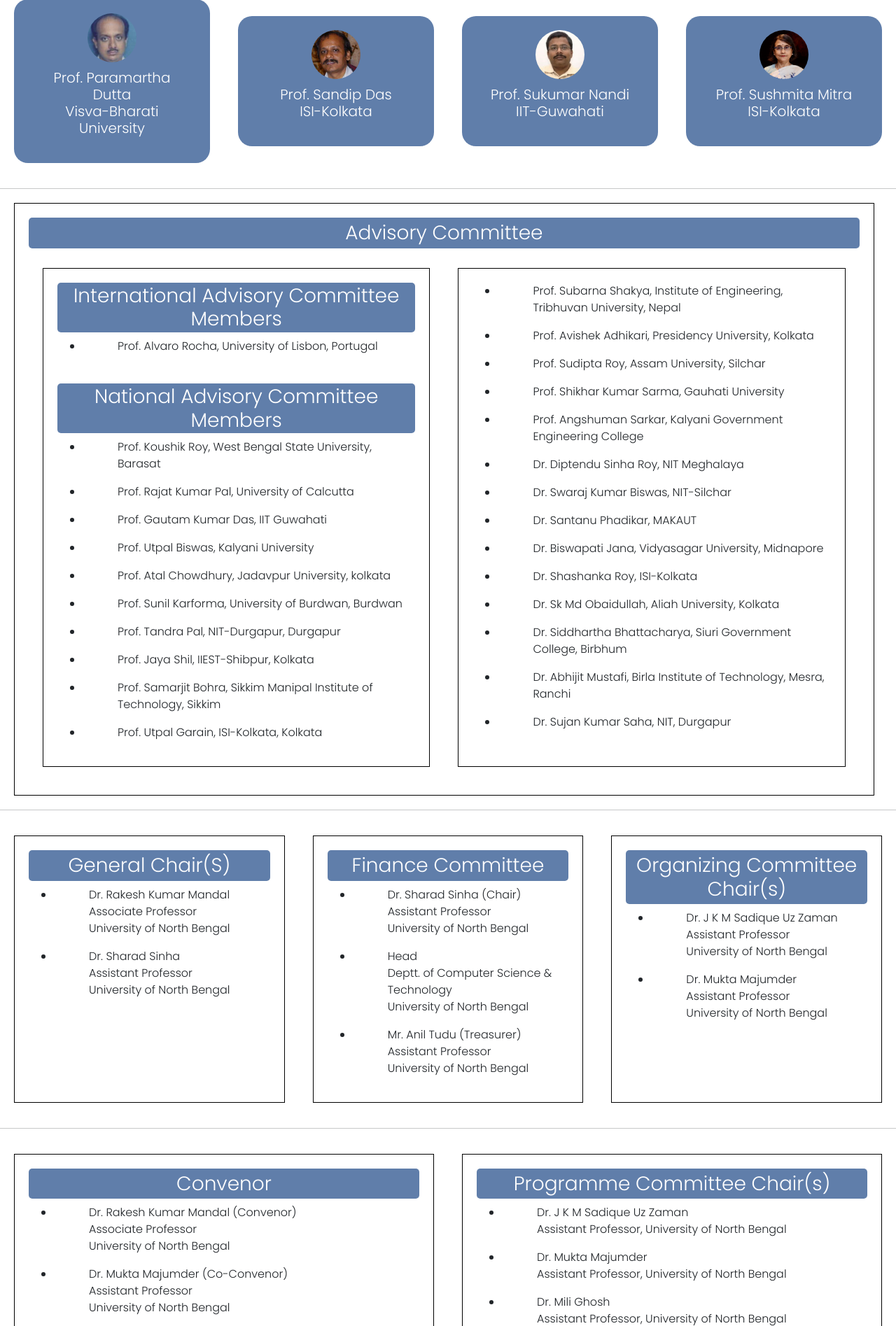
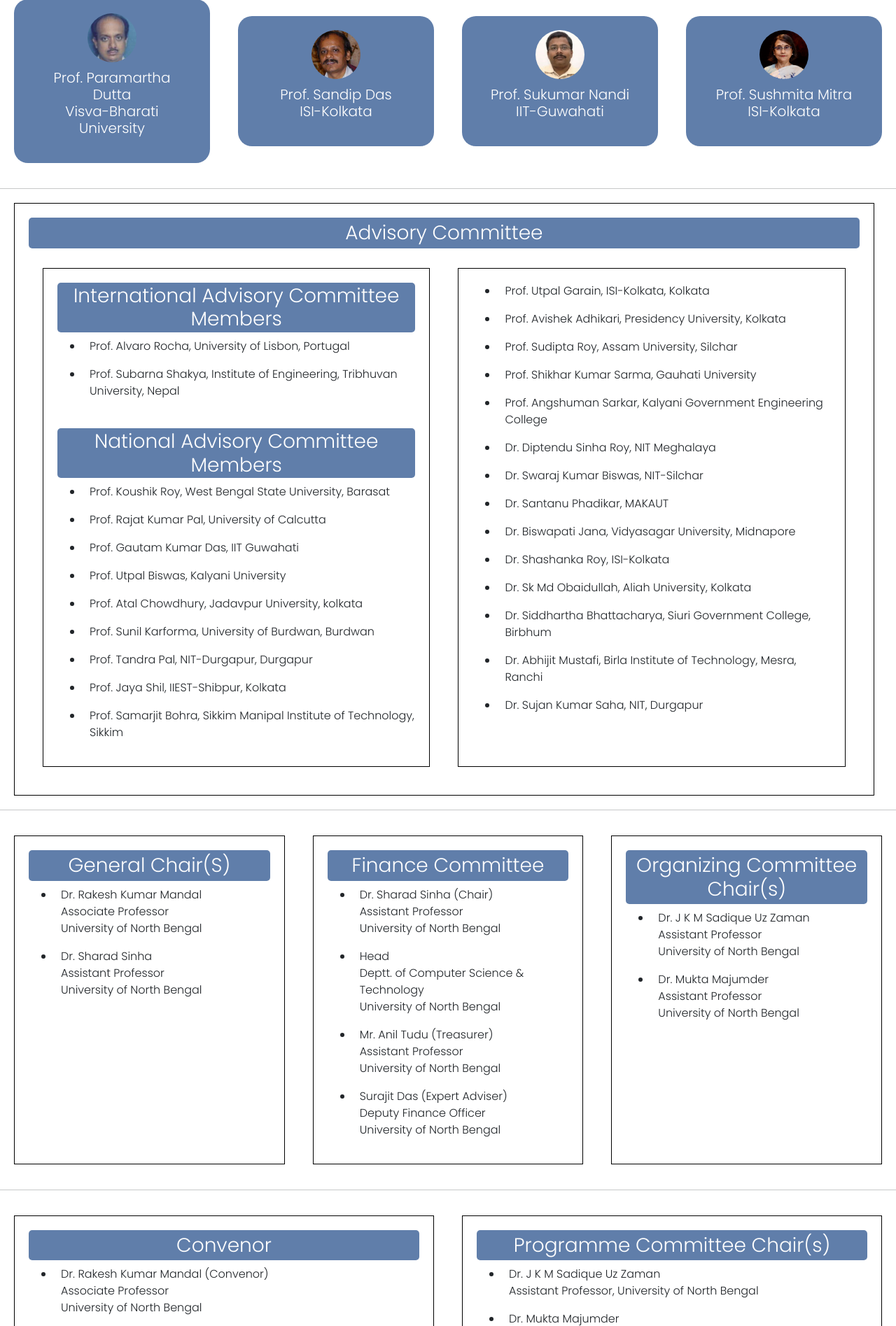
Before and after one commit to chandanmahato624/conferenceupdate, a PHP site: page /a_committee.html in a window 1280 px wide. Shown: the part 805-2700 px from the top of the page at 70% size. Run offline with PHP 8.4, Linux system fonts and the light colour scheme; some web fonts are replaced.

Commit message:
committees page updated

```diff
--- a/Conference Main/a_committee.html
+++ b/Conference Main/a_committee.html
@@ -178,6 +178,9 @@
             <li>
               <p align="left">Prof. Alvaro Rocha, University of Lisbon, Portugal</p>
             </li>
+            <li>
+              <p align=left>Prof. Subarna Shakya, Institute of Engineering, Tribhuvan University, Nepal</p>
+            </li>
 
           </ul>
           <h3 style="center">National Advisory Committee Members</h3>
@@ -216,9 +219,7 @@
               <p align=left> Prof. Samarjit Bohra, Sikkim Manipal Institute of Technology, Sikkim</p>
             </li>
 
-            <li>
-              <p align=left>Prof. Utpal Garain, ISI-Kolkata, Kolkata</p>
-            </li>
+
 
           </ul>
         </div>
@@ -227,7 +228,7 @@
           <!-- <h3 style="center">Continued..</h3> -->
           <ul style=" padding-left: 36px;">
             <li>
-              <p align=left>Prof. Subarna Shakya, Institute of Engineering, Tribhuvan University, Nepal</p>
+              <p align=left>Prof. Utpal Garain, ISI-Kolkata, Kolkata</p>
             </li>
             <li>
               <p align=left>Prof. Avishek Adhikari, Presidency University, Kolkata</p>
@@ -307,6 +308,9 @@
           </li>
           <li>
             <p align=left>Mr. Anil Tudu (Treasurer)<br>Assistant Professor<br> University of North Bengal</p>
+          </li>
+          <li>
+            <p align="left"> Surajit Das (Expert Adviser)<br>Deputy Finance Officer<br> University of North Bengal</p>
           </li>
         </ul>
       </div>
@@ -428,42 +432,37 @@
           <!--<div style="margin: 20px; border: 1px solid black; padding: 20px; width: 96%;"> //-->
           <h3>Chair(s)</h3>
           <ul style="padding-left: 36px; padding-bottom: 25px;">
-            <div
-              style="display: flex; text-align:center; justify-content:center; flex-direction:row;  justify-content: space-around; ">
             <li>
-                <p align=left>Dr. Ardhendu Mandal (Chair)<br>Associate Professor<br>University of North Bengal</p>
+              <p align=left>Dr. Ardhendu Mandal (Chair) Associate Professor University of North Bengal</p>
             </li>
 
             <li>
-                <p align=left>Dr. Rakesh Kumar Mandal (Co-chair)<br>Associate Professor<br>University of North Bengal
+              <p align=left>Dr. Rakesh Kumar Mandal (Co-chair) Associate Professor University of North Bengal
               </p>
             </li>
 
             <li>
-                <p align=left>Dr. Swarup Das (Co-chair)<br>Assistant Professor<br>University of North Bengal</p>
+              <p align=left>Dr. Swarup Das (Co-chair) Assistant Professor University of North Bengal</p>
             </li>
 
-
-
-            </div>
-            <div
-              style="display: flex; text-align:center; justify-content:center; flex-direction:row;  justify-content: space-around; ">
             <li>
-                <p align=left>Dr. Mukta Majumder (Co-chair)<br>Assistant Professor<br>University of North Bengal</p>
+              <p align=left>Dr. Mukta Majumder (Co-chair) Assistant Professor University of North Bengal</p>
             </li>
             <li>
-                <p align=left>Dr. J K M Sadique Uz Zaman (Co-chair)<br>Assistant Professor<br>University of North Bengal
+              <p align=left>Dr. J K M Sadique Uz Zaman (Co-chair) Assistant Professor University of North Bengal
               </p>
             </li>
 
             <li>
-                <p align=left>Dr. Mili Ghosh (Co-chair)<br>Assistant Professor<br>University of North Bengal</p>
+              <p align=left>Dr. Mili Ghosh (Co-chair) Assistant Professor University of North Bengal</p>
             </li>
         </div>
         </ul>
         <!--</div>//-->
+        <div style="margin: 20px; border: 1px solid black; padding: 20px; width: 96%;">
         <h3 style="center">International Members</h3>
         <ul style="padding-left: 36px;">
+
 
           <li>
             <p align=left>Dr. Marcin Paprzycki Polish Academy of Sciences, Poland</p>
@@ -504,7 +503,8 @@
           <li><p align="left">Dr. Mili Ghosh (Co-chair), University of North Bengal</p></li>
           <li><p align="left">Dr. Swarup Das (Co-chair), University of North Bengal</p></li> -->
       </ul>
-
+    </div>
+    <div style="margin: 20px; border: 1px solid black; padding: 20px; width: 96%;">
       <h3>National Members</h3>
       <ul style="padding-left: 36px;">
         <li>
@@ -665,6 +665,7 @@
     </div>
     </div>
     </div>
+    </div>
 
     </div>
     <hr>
--- a/Conference Main/css/stylemain.css
+++ b/Conference Main/css/stylemain.css
@@ -574,7 +574,7 @@
 .time .content h4,
 p {
 	text-align: left;
-	padding-left: 50px;
+	padding-left: 10px;
 }
 
 .time .content {
```
Lines whose indentation alone changed are shown as unchanged.
